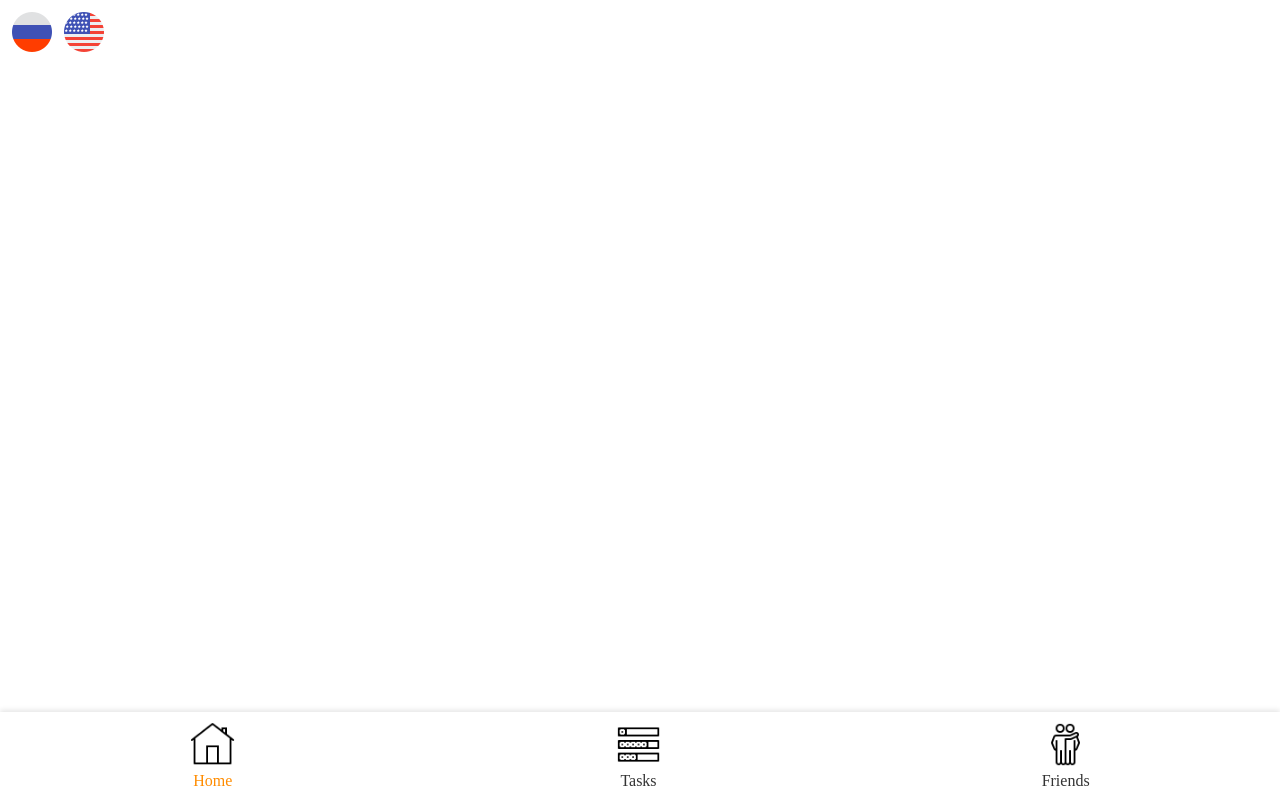
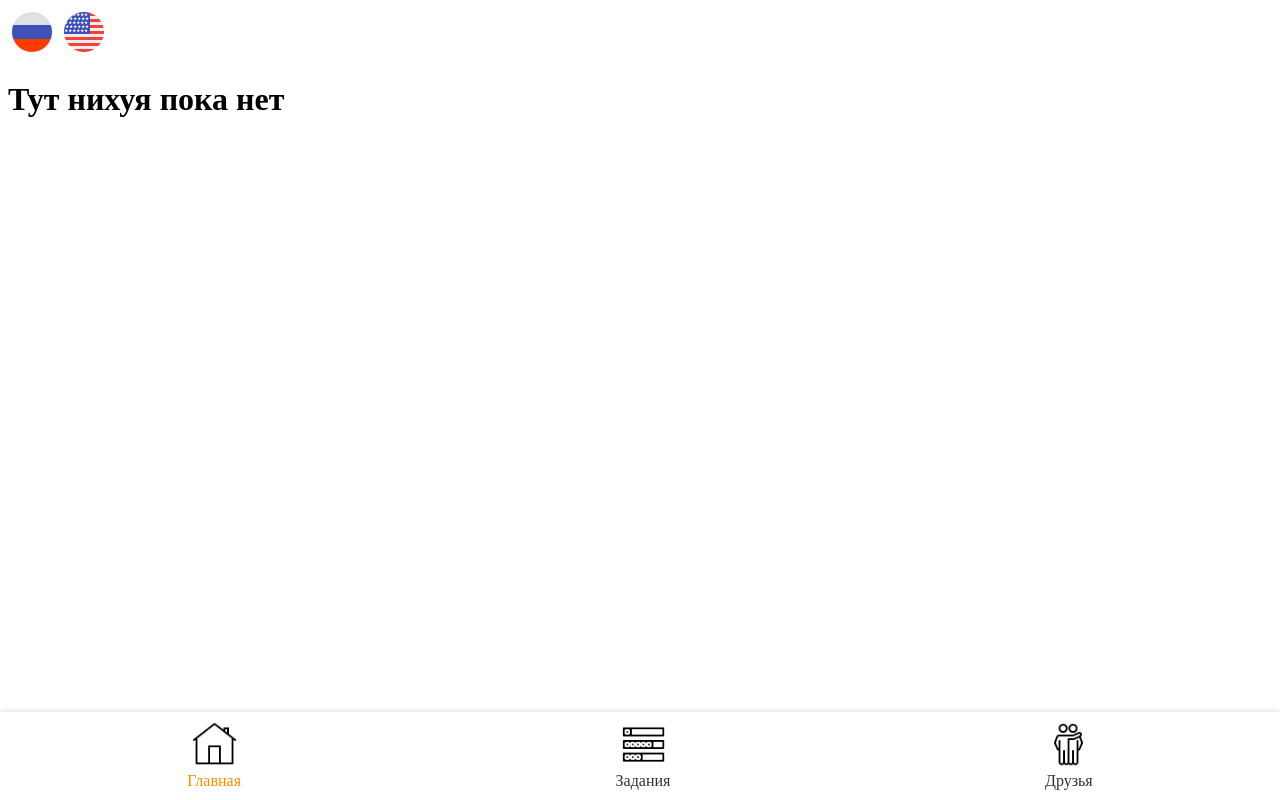
Before and after one commit to TAPPAT123/FoxSwap1, a website: page task.html in a window 1280 px wide. Drawn offline with Linux system fonts and the light colour scheme.

Commit message:
Update task.html

```diff
--- a/task.html
+++ b/task.html
@@ -5,6 +5,7 @@
   <meta name="viewport" content="width=device-width, initial-scale=1.0">
   <title>FoxSwap</title>
   <link rel="stylesheet" type="text/css" href="navbar.css">
+
 </head>
 <body>
   <header>
@@ -16,13 +17,17 @@
   </header>
 
 
+  <h1  id="aur-link" data-translate="aur-link">Тут нихуя нет</h1>
+
+
+
 
     <nav class="navbar">
       <a href="index.html" class="active">
         <img src="icn/home.png" alt="Home Icon">
         <span id="home-link" data-translate="home-link">Home</span>
       </a>
-    <a href="publik\referals.html.html">
+      <a href="tasks.html">
         <img src="icn/quest.png" alt="Tasks Icon">
         <span id="tasks-link" data-translate="tasks-link">Tasks</span>
       </a>
@@ -33,6 +38,6 @@
     </nav>
 
 
-  <script src="scrpts/language.js"></script>
+  <script src="language.js"></script>
 </body>
 </html>
```
Lines whose indentation alone changed are shown as unchanged.
